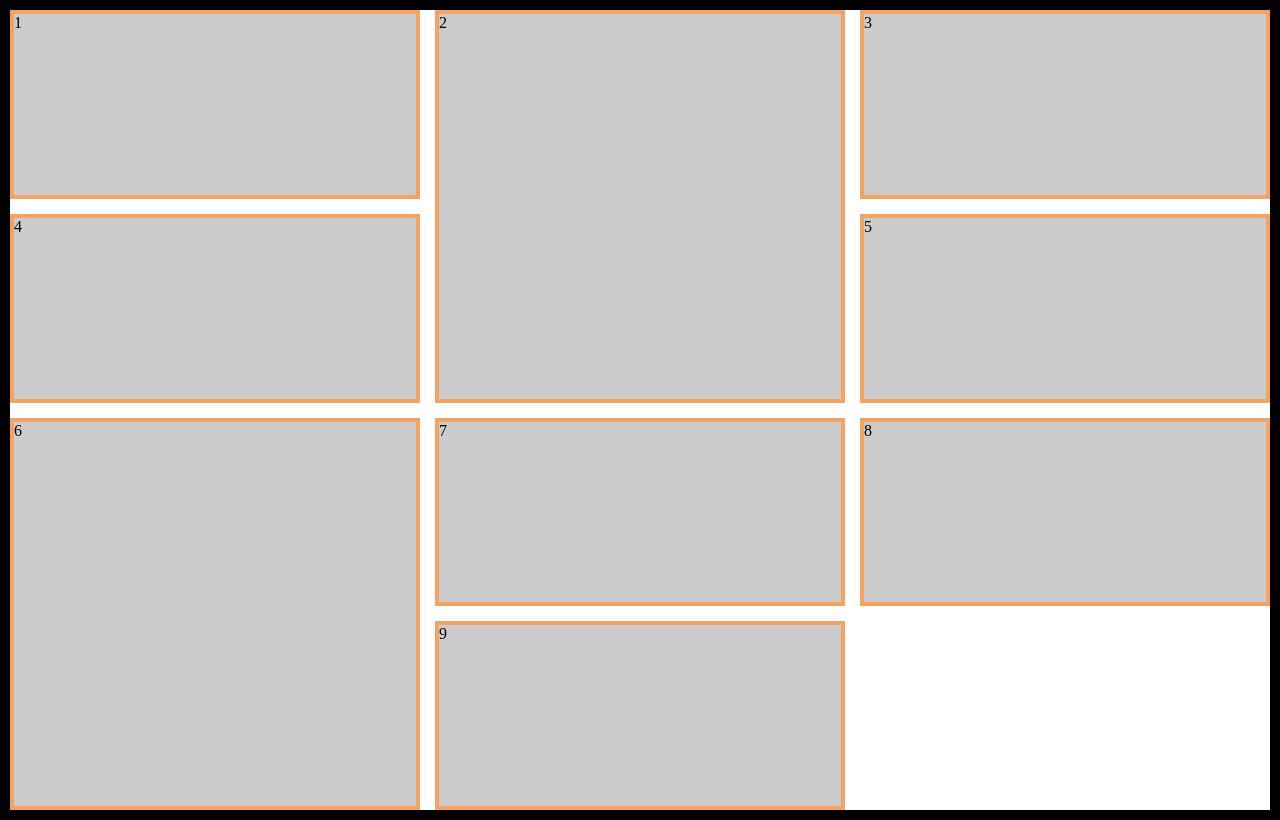
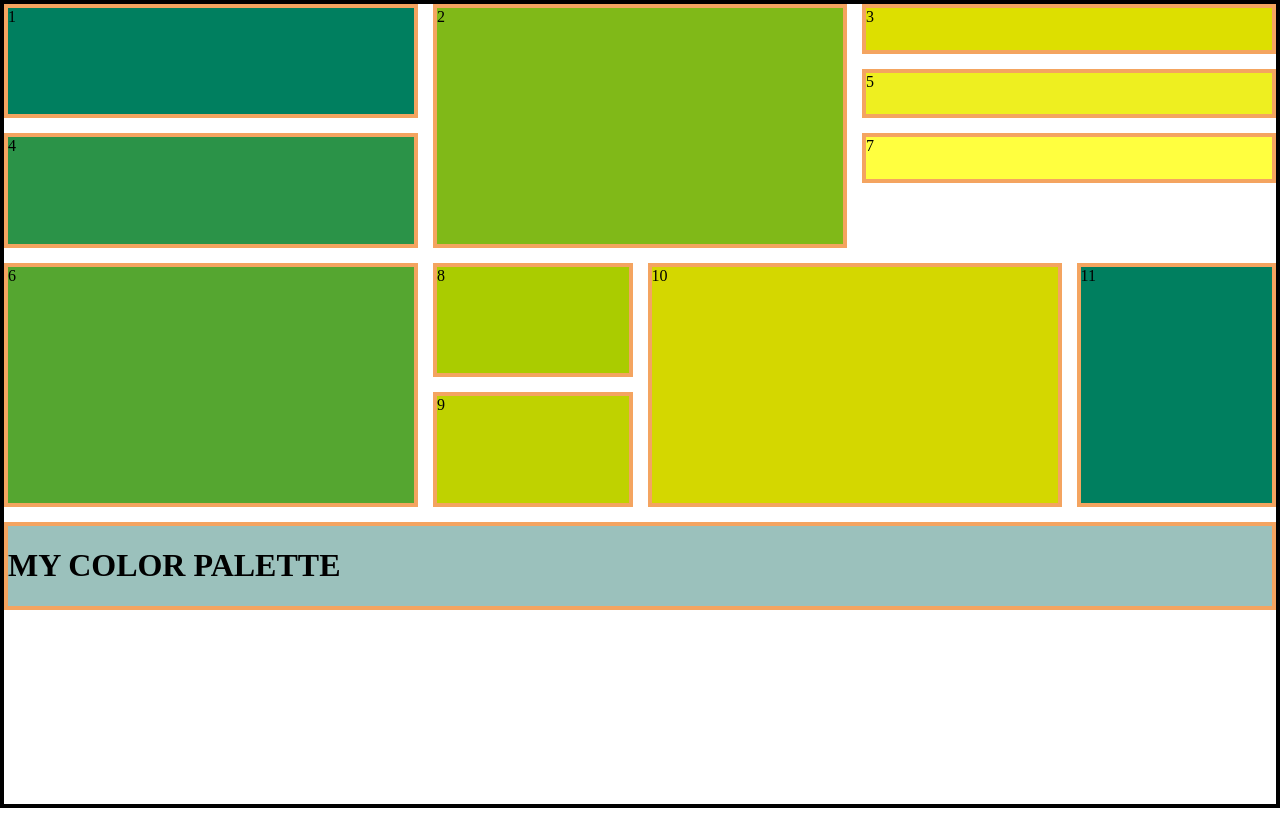
Before and after one commit to FelixDuverell/Cssgrid, a plain HTML site: page index.html in a window 1280 px wide. Drawn offline with Linux system fonts and the light colour scheme.

Commit message:
boxar nästan på plats

```diff
--- a/index.html
+++ b/index.html
@@ -12,15 +12,19 @@
         <div class="container-grid">
             <div class="grid__item first">1</div>
             <div class="grid__item second">2</div>
-            <div class="grid__item thrid">3</div>
+            <div class="grid__item third">3</div>
             <div class="grid__item fourth">4</div>
             <div class="grid__item fifth">5</div>
             <div class="grid__item sixth">6</div>
             <div class="grid__item seventh">7</div>
             <div class="grid__item eigth">8</div>
             <div class="grid__item ninth">9</div>
-            <!-- <div class="grid__item tenth"></div>
-            <div class="grid__item eleventh"></div> -->
+            <div class="grid__item tenth">10</div>
+            <div class="grid__item eleventh">11</div>
+            <div class="grid__item twelfth">
+                <h1>MY COLOR PALETTE</h1>
+            </div>
+
           </div>
     </main>
 
--- a/styles/index.css
+++ b/styles/index.css
@@ -2,70 +2,96 @@ body {
     margin: 0;
 }
 
+h1 {
+    align-items: center;
+}
+
 .container-grid {
     display: grid;
-    grid-template-columns: repeat(3, 1fr);
-    /* grid-template-rows: 20% 20% 20% 10%; */
     height: 100vh;
     grid-gap: 15px;
-    border: 10px solid black;
-
+    border: 4px solid black;
+    grid-template-columns: repeat(6, 1fr);
+    grid-template-rows: repeat(12, 1fr) ;
 }
 
-
-
-
-
 .grid__item{
-    min-width: 100px;
-    min-height: 100px;
-    background-color: #ccc;
     border: 4px solid sandybrown;
 }
 
 .first {
-    grid-column: 1 / 2;
+    background: #007F5F;
+    grid-column: 1 / 3;
+    grid-row: 1 / 3;
 }
 
 .second {
-    grid-row: 1/ 3;
-    grid-column: 2 / 2;
+    background: #80B918;
+    grid-column: 3 / 5;
+    grid-row: 1 / 5;
 
 }
 
 .third {
-    grid-column: 1 / 2;
+    background: #DDDF00;
+    grid-column: 5 / 7;
+    grid-row: 1 / 1;
 }
 
 .fourth {
-    grid-column: 1 / 2;
+    background: #2B9348;
+    grid-column: 1 / 3;
+    grid-row: 3 / 5;
 }
 
 .fifth {
+    background: #EEEF20;
+    grid-column: 5 / 7;
+    grid-row: 2 / 2 ;
 
 }
 
 .sixth {
-    grid-row: 3 / 5;
+    background: #55A630;
+    grid-column: 1 / 3;
+    grid-row: 5 / 9;
 
 }
 
 .seventh {
-
+    background: #FFFF3F;
+    grid-column: 5 / 7;
 }
 
 .eigth {
-
+    background: #AACC00;
+    grid-column: 3 / 4;
+    grid-row: 5 / 7;
 }
 
 .ninth {
+    background: #BFD200;
+    grid-column: 3 / 4;
+    grid-row: 7 / 9;
 
 }
 
 .tenth {
+    background: #D4D700;
+    grid-column: 4 / 6;
+    grid-row: 5 / 9;
 
 }
 
 .eleventh {
+    background: #007F5F;
+    grid-column: 6 / 7;
+    grid-row: 5 / 9;
+}
+
+.twelfth {
+    background: #9BC1BC;
+    grid-column: 1 / 7;
+    grid-row: 9 / 10;
 
 }
```
